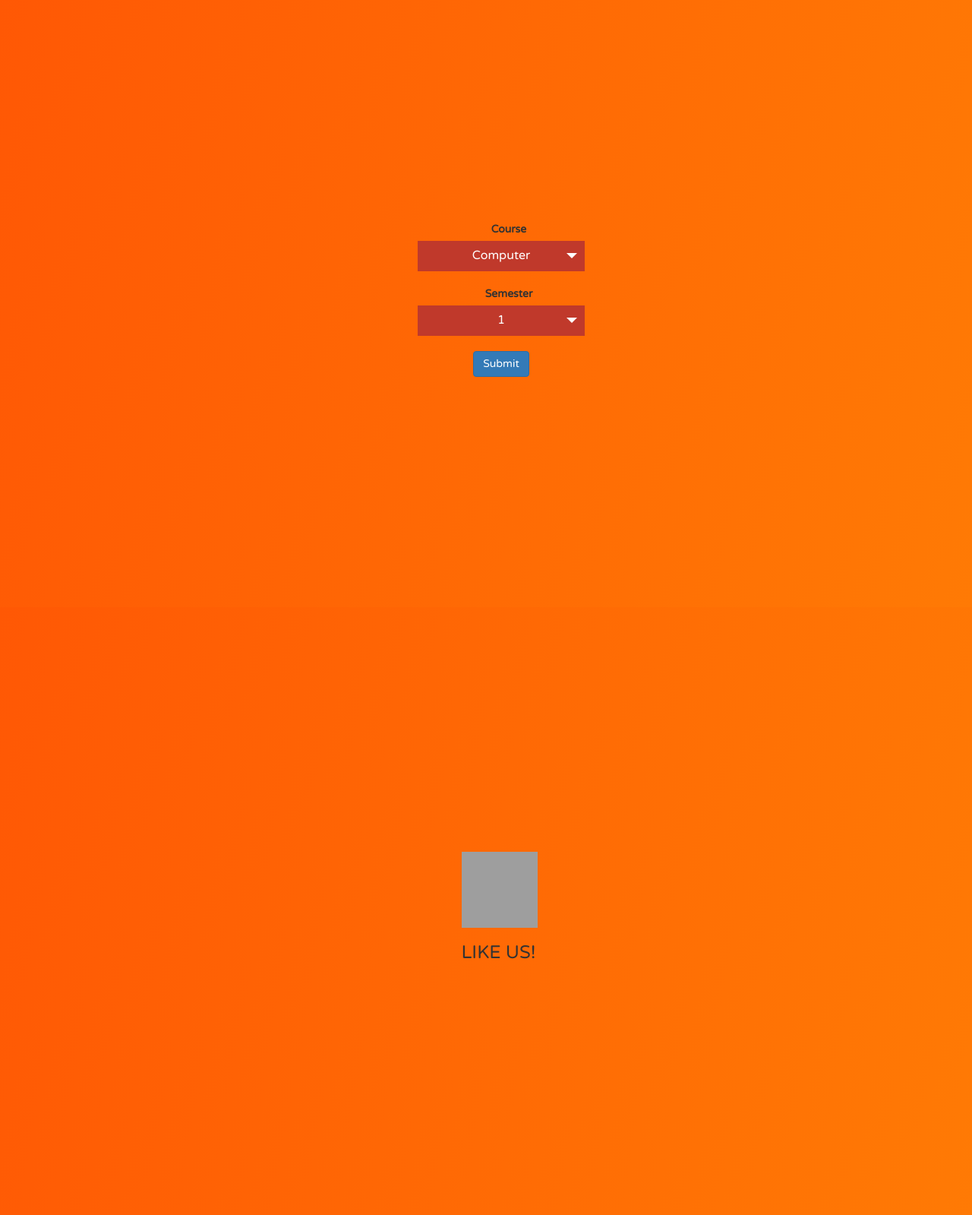
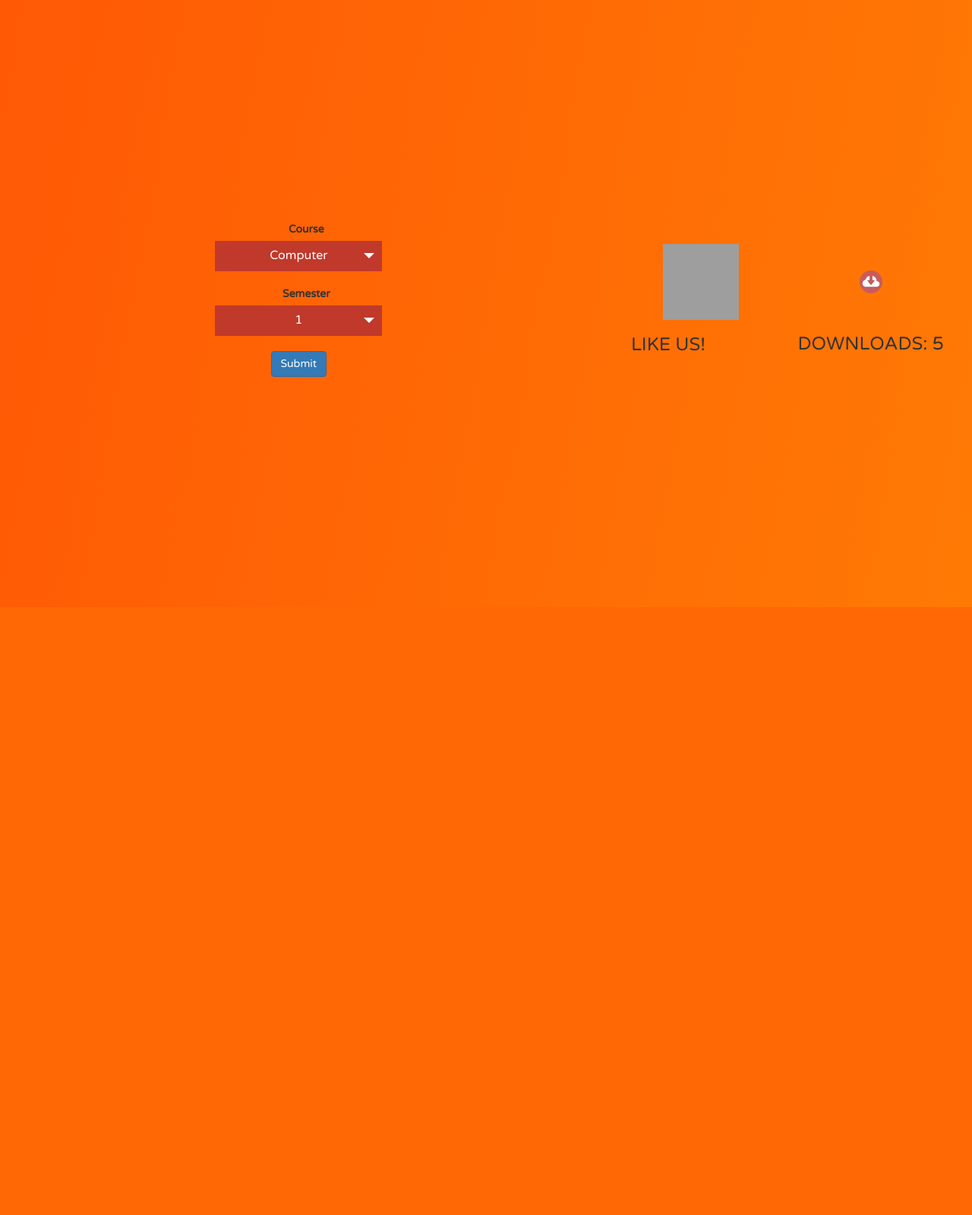
Before and after one commit to dipesh4edutopia/Edubuntu-Initiative-website, a PHP site: page /Edubuntu-Initiative/Login_v1/download.php in a window 1280 px wide. Shown: the part 63-1662 px from the top of the page at 76% size. After the commit the page ends 862 px from the top, so only its background shows below. Run offline with PHP 8.4, Linux system fonts and the light colour scheme; the visitor is signed in with stand-in values (Sample User, id 1); data comes from the database, SQL or seed files in the repository; tables that the repository leaves empty or names only in its code hold one stand-in row (values such as "Sample post"); some libraries are stand-ins or nearby versions; grey boxes are pictures that could not be loaded.

Commit message:
made download look a bit better

```diff
--- a/Login_v1/download.php
+++ b/Login_v1/download.php
@@ -32,18 +32,27 @@ $dbname = "epiz_23803885_edubuntu";  */
 
 	$email=$_SESSION["email"];
 	$type=$_SESSION["type"];
+
+	$sql = "SELECT downloads FROM global  ";
+	$result = $conn->query($sql);
+   	$row = $result->fetch_assoc();//get liked status
+	$downloads_msg=" DOWNLOADS: ".$row['downloads'];
+
+
 	$sql = "SELECT likes FROM {$type} WHERE email='{$email}' ";
 	$result = $conn->query($sql);
 	$row = $result->fetch_assoc();//get liked status
 	$liked="heart";
 	$like_msg="LIKE US!";
+
+
 	if($row['likes']==='1')//if user has pressed the like button in older sessions
 	{
 	$liked="heart is-active"; //this is the heart animation class
 	$sql = "SELECT likes FROM global  ";
 	$result = $conn->query($sql);
    	$row = $result->fetch_assoc();//get liked status
-	$like_msg="TOTAL LIKES: ".$row['likes'];
+	$like_msg=" LIKES: ".$row['likes'];
 	}
 // if user has liked then class is "heart is-active" else class is "heart"
 
@@ -71,7 +80,7 @@ if(isset($_GET['like']) && isset($_SESSION["email"])  )
 		$sql = "SELECT likes FROM global  ";
    		$result = $conn->query($sql);
    		$row = $result->fetch_assoc();//get liked status
-		echo "TOTAL LIKES: ".$row['likes'];
+		echo " LIKES: ".$row['likes'];
 	exit;
 }
 
@@ -120,8 +129,15 @@ $FileName = "/Edubuntu-Initiative/Login_v1/file/{$course}{$sem}.txt";
 <!--main top bar ------------------------------------------------------------------------------------------------------------>
 <!-- https://getbootstrap.com/docs/4.0/components/dropdowns/  -->
 <!--https://codepen.io/wallaceerick/pen/ctsCz-->
+
+
+
+
 	<div class="limiter">
-		<div class="container-login100">
+	<div class="row" >
+		<div class="container-login100" style="justify-content: left;">
+
+		<div class="col-md-7" >
 			<form action="/Edubuntu-Initiative/Login_v1/download.php" method="get">
 				<center>
 
@@ -161,18 +177,44 @@ $FileName = "/Edubuntu-Initiative/Login_v1/file/{$course}{$sem}.txt";
     <script  src="js/index.js"></script>
 </center>
 </form>
+
 </div>
 
 
+
+<div class="col-md-5" style="justify-content: center;     text-align: center;">
+<div class="row" >
+	<div class="col-md-6" style="justify-content: center;     text-align: center;">
+
+
 				<!---heart animation --------------------------------------------------------------------------------------------------->
-<div class="container-login100">
-	<div class="" style="display: inline-block; width=100%">
+
+
 				<!--here class of heart is decided according to php liked variable -->
-		<div style="margin-left: 35px;" ><div class="<?php echo $liked;?>" id="heart_anim" style="" onclick='inc_like();'></div> <h3 id="like_us"> LIKE US!</h3></div>
+						<div class="row">
+						<div class="col-xs-5"  style="    padding-left: 0px;">
+						</div>
+
+						<div class="col-xs-3">
+
+
+						<div class="<?php echo $liked;?>" id="heart_anim"  onclick='inc_like();'>
+						</div>
 
 						</div>
 
+
+						<div class="col-xs-4">
 						</div>
+						</div>
+						<div class="" style="display: inline-block; width=100%">
+						<h3 id="like_us"><?php echo $like_msg; ?> </h3>
+						</div>
+
+
+
+
+
 				<script >
 				/*https://www.w3schools.com/xml/tryit.asp?filename=tryajax_get2*/
 				var inc_like = function() {
@@ -193,6 +235,38 @@ var inc_like = function() {
 
 				<script src='https://code.jquery.com/jquery-2.2.4.min.js'></script>
 
+		</div>
+		<div class="col-md-6" style="justify-content: center;     text-align: center;">
+
+
+				<!---download animation --------------------------------------------------------------------------------------------------->
+
+
+				<!--here class of heart is decided according to php liked variable -->
+						<div class="" id="" style="justify-self: center;margin-top: 0%;" onclick='inc_like();'>
+						<img src="images/download.svg" alt="download_image" width="30" height="100">
+						</div>
+
+						<div class="" style="display: inline-block; width=100%">
+
+						<h3  style="margin-top: 10%;" id="downloads"><?php echo $downloads_msg; ?> </h3>
+						</div>
+
+
+
+
+
+
+
+
+
+		</div>
+
+
+	</div>
+ </div><!---end of likes and download button --->
+
+
 
 </div>
 
```
Also changed, not shown: Login_v1/images/download.svg (added). Lines whose indentation alone changed are shown as unchanged.
